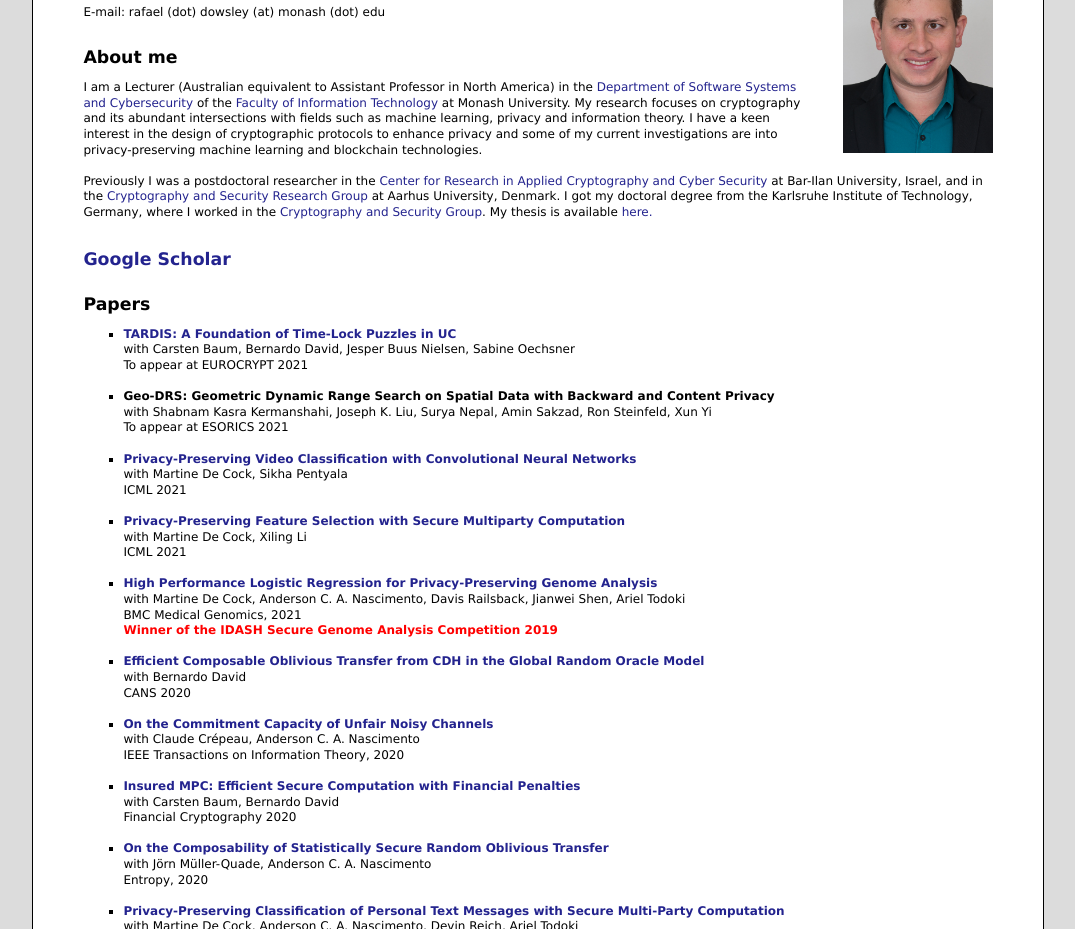
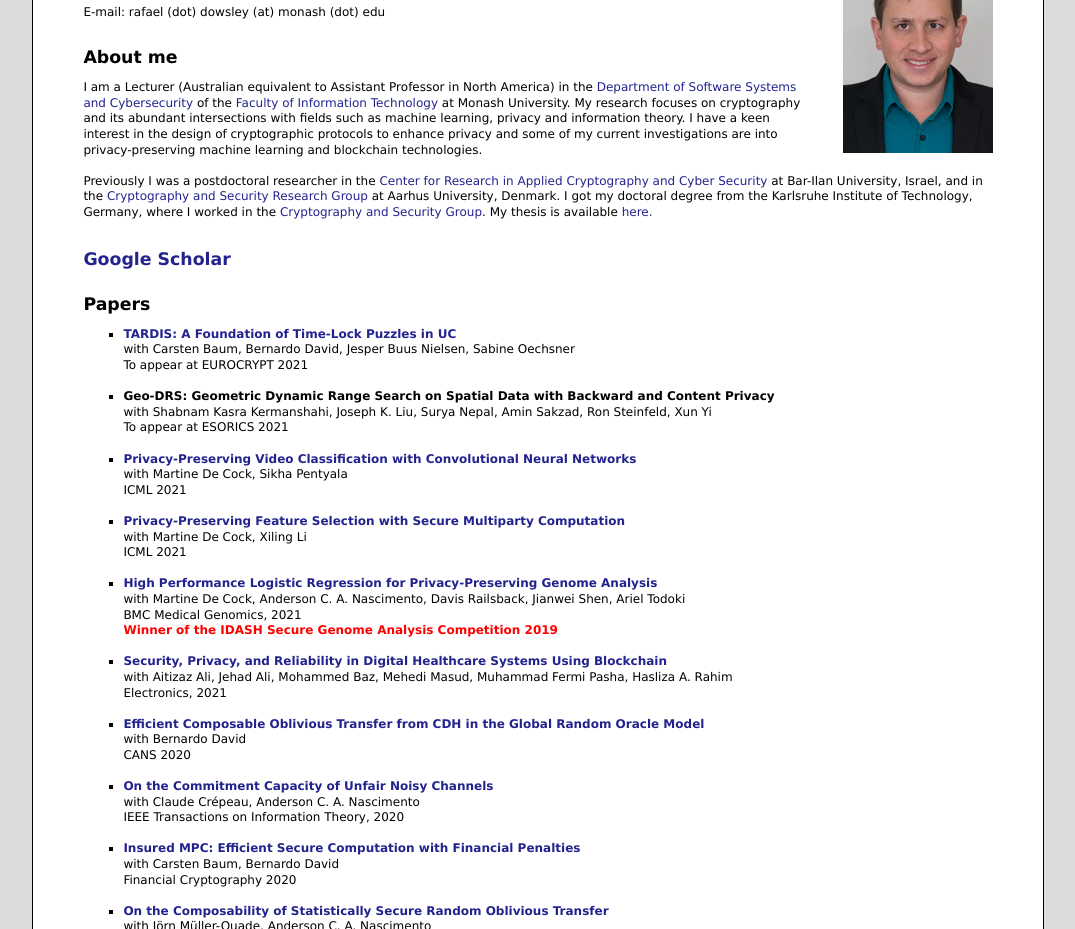
Before and after one commit to rafaeldowsley/rafaeldowsley.github.io, a plain HTML site: page index.html in a window 1280 px wide. Shown: the part 171-1100 px from the top of the page, without its empty margins (102-1177 px from the left). Drawn offline with Linux system fonts and the light colour scheme.

Commit message:
Add files via upload

```diff
--- a/index.html
+++ b/index.html
@@ -82,6 +82,15 @@
 		with Martine De Cock, Anderson C. A. Nascimento, Davis Railsback, Jianwei Shen, Ariel Todoki<br/>
 		BMC Medical Genomics, 2021<br/>
 		<b style="color:red">Winner of the IDASH Secure Genome Analysis Competition 2019</b><br/>
+	</span><br/>
+</li>
+
+
+<li>
+	<span lang="EN-US" xml:lang="EN-US"><b><a href="https://www.mdpi.com/2079-9292/10/16/2034">
+	Security, Privacy, and Reliability in Digital Healthcare Systems Using Blockchain</a></b><br/>
+		with Aitizaz Ali, Jehad Ali, Mohammed Baz, Mehedi Masud, Muhammad Fermi Pasha, Hasliza A. Rahim<br/>
+		Electronics, 2021<br/>
 	</span><br/>
 </li>
 
```
